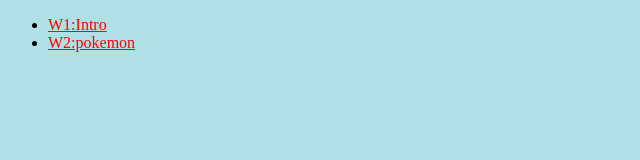
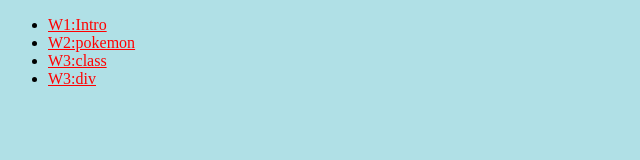
Before and after one commit to A207410274/lalaba, a plain HTML site: page index.html in a window 1280 px wide. Shown: the whole page, without its empty margins (0-640 px from the left). Drawn offline with Linux system fonts and the light colour scheme.

Commit message:
Update index.html

```diff
--- a/index.html
+++ b/index.html
@@ -13,6 +13,10 @@
    </li>
    <li><a href="w02/pekemon.html">W2:pokemon</a>
    </li>
+   <li><a href="w03/class.html">W3:class</a>
+   </li>
+   <li><a href="w03/div.html">W3:div</a>
+   </li>
    </ul>
     </body>
 </html>
```
